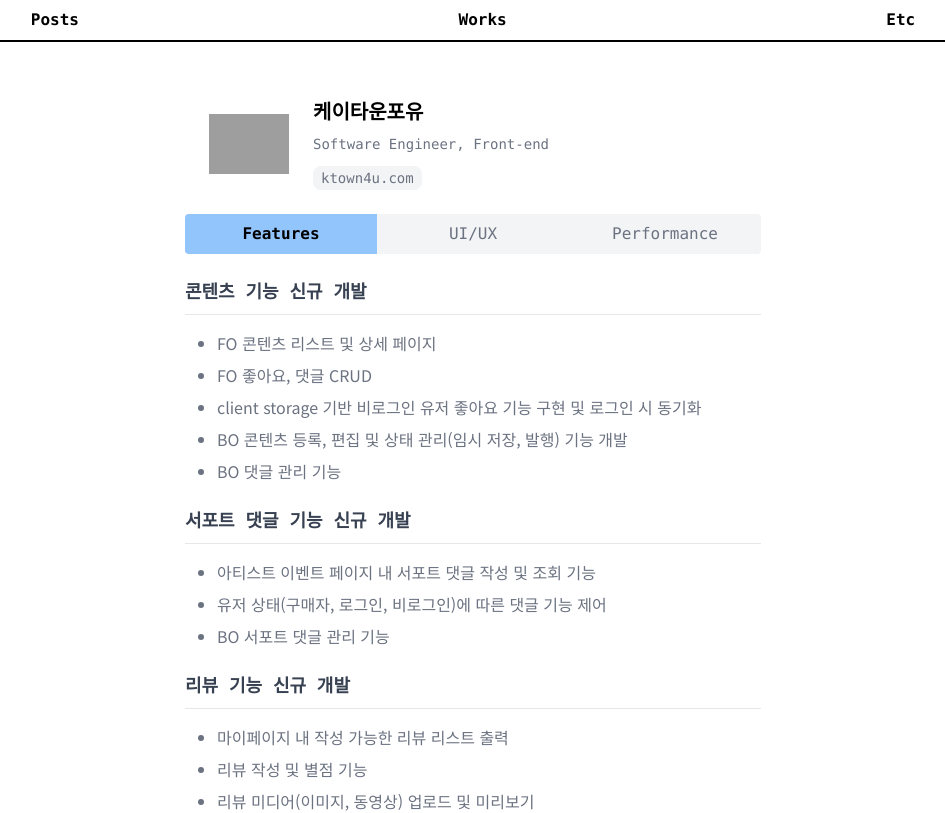
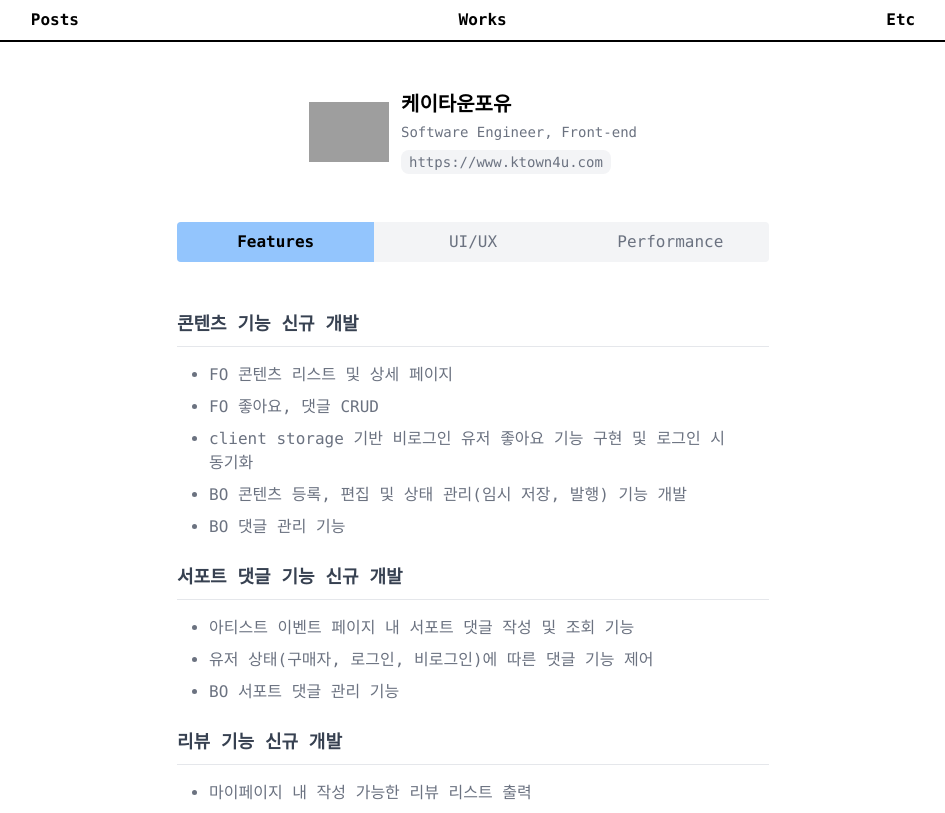
Before and after one commit to pseudopool/taiscookie, a Next.js app: page /works in a window 1280 px wide. Shown: the top 813 px of the page, without its empty margins (167-1112 px from the left). Built offline with nearby package versions, Linux system fonts and the light colour scheme; grey boxes are pictures that could not be loaded.

Commit message:
feature: add work experiences

```diff
--- a/src/app/(works)/works/page.tsx
+++ b/src/app/(works)/works/page.tsx
@@ -1,27 +1,19 @@
+import Summary from "@/components/work/summary";
 import Works from "@/components/work/works";
-import Image from "next/image";
-import Link from "next/link";
+import { jobs } from "@/consts/works";
+import { Fragment } from "react";
 
-const WorksPage = () => {
-  return (
-    <section className="w-full max-w-screen-sm items-center flex flex-col p-8">
-      <div className="flex w-full items-center gap-6 font-mono p-6">
-        <Image src="/ktown4u.ico" alt="ktown4u" width={80} height={80} />
-        <div className="flex h-full flex-col gap-2 justify-between">
-          <h2 className="text-xl font-bold">케이타운포유</h2>
-          <h3 className="text-gray-500 mb-1 text-sm">
-            Software Engineer, Front-end
-          </h3>
-          <Link href="https://www.ktown4u.com" target="_blank">
-            <span className="bg-gray-100 text-sm px-2 py-1 rounded-lg text-gray-500">
-              ktown4u.com
-            </span>
-          </Link>
-        </div>
-      </div>
-      <Works />
-    </section>
-  );
-};
+const WorksPage = () => (
+  <section className="w-full max-w-screen-sm">
+    <ul className="flex flex-col w-full items-center gap-6 font-mono p-6">
+      {jobs.map((job) => (
+        <Fragment key={job.name}>
+          <Summary job={job} />
+          <Works works={job.works} />
+        </Fragment>
+      ))}
+    </ul>
+  </section>
+);
 
 export default WorksPage;
--- /dev/null
+++ b/src/components/work/summary.tsx
@@ -0,0 +1,24 @@
+import { Job } from "@/consts/works";
+import Image from "next/image";
+import Link from "next/link";
+
+type Props = {
+  job: Job;
+};
+
+const Summary = ({ job }: Props) => (
+  <div className="flex justify-center items-center gap-3 p-6">
+    <Image src="/ktown4u.ico" alt="ktown4u" width={80} height={80} />
+    <div className="flex h-full flex-col gap-1 justify-between">
+      <h2 className="text-xl font-bold">{job.name}</h2>
+      <h3 className="text-gray-500 mb-1 text-sm">{job.role}</h3>
+      <Link href="https://www.ktown4u.com" target="_blank">
+        <span className="bg-gray-100 text-sm px-2 py-1 rounded-lg text-gray-500">
+          {job.link}
+        </span>
+      </Link>
+    </div>
+  </div>
+);
+
+export default Summary;
--- a/src/components/work/works.tsx
+++ b/src/components/work/works.tsx
@@ -2,11 +2,20 @@
 
 import { useState } from "react";
 import ToggleGroup from "../toggle-group";
-import { works } from "@/consts/works";
+import { Job } from "@/consts/works";
 
 const skills = ["Features", "UI/UX", "Performance"];
 
-const Works = () => {
+type Props = {
+  works: Job["works"];
+};
+
+type Work = {
+  title: string;
+  contents: string[];
+};
+
+const Works = ({ works }: Props) => {
   const [active, setActive] = useState(skills[0]);
 
   const handleClick = (e: React.MouseEvent<HTMLButtonElement>) =>
@@ -16,7 +25,7 @@ const Works = () => {
     <>
       <ToggleGroup groups={skills} handleClick={handleClick} active={active} />
       <ul className="w-full py-6 flex flex-col gap-6">
-        {works[active as keyof typeof works].map((work) => (
+        {works[active as keyof typeof works].map((work: Work) => (
           <li key={work.title} className="flex flex-col gap-4">
             <h3 className="text-lg font-mono font-semibold border-b pb-2 text-gray-700">
               {work.title}
--- a/src/consts/works.ts
+++ b/src/consts/works.ts
@@ -1,4 +1,23 @@
-export const works = {
+export const jobs = [
+  {
+    name: "케이타운포유",
+    role: "Software Engineer, Front-end",
+    link: "https://www.ktown4u.com",
+    description:
+      "Ktown4u는 전세계 5,000여개 팬클럽을 통해 1.4억명 팬들과 연결된 엔터테인먼트 이커머스 플랫폼입니다. 아티스트 음반과 굿즈부터 K-beauty와 K-style까지 확장된 다양한 제품과 글로벌 팬들을 연결합니다.",
+    tech: [
+      "React",
+      "Next.js",
+      "TypeScript",
+      "GraphQL",
+      "Apollo Client",
+      "Tailwind CSS",
+      "Jest",
+      "MSW",
+      "Storybook",
+      "Datadog",
+    ],
+    works: {
       Features: [
         {
           title: "콘텐츠 기능 신규 개발",
@@ -66,4 +85,8 @@ export const works = {
           ],
         },
       ],
-};
+    },
+  },
+];
+
+export type Job = (typeof jobs)[0];
```
Lines whose indentation alone changed are shown as unchanged.
